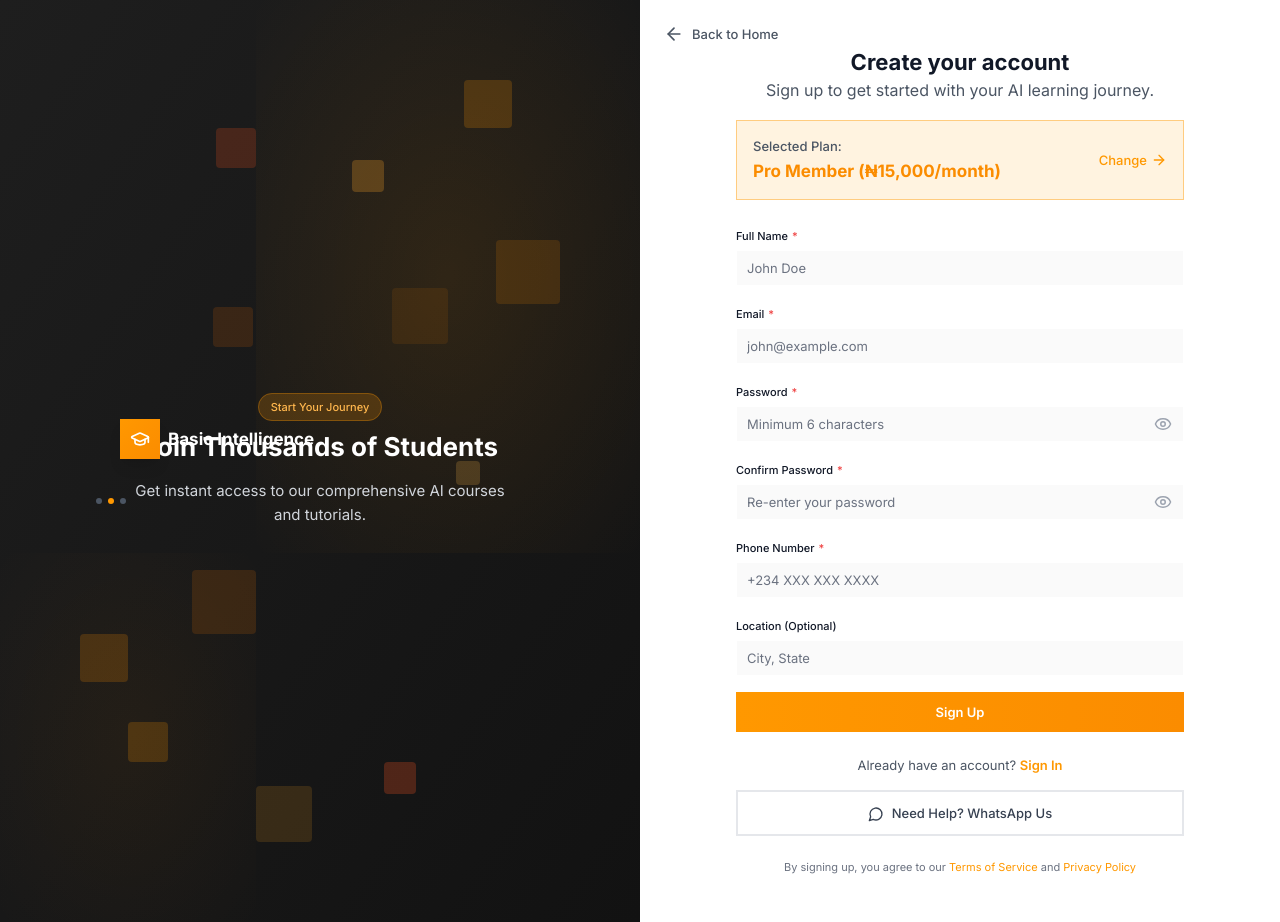
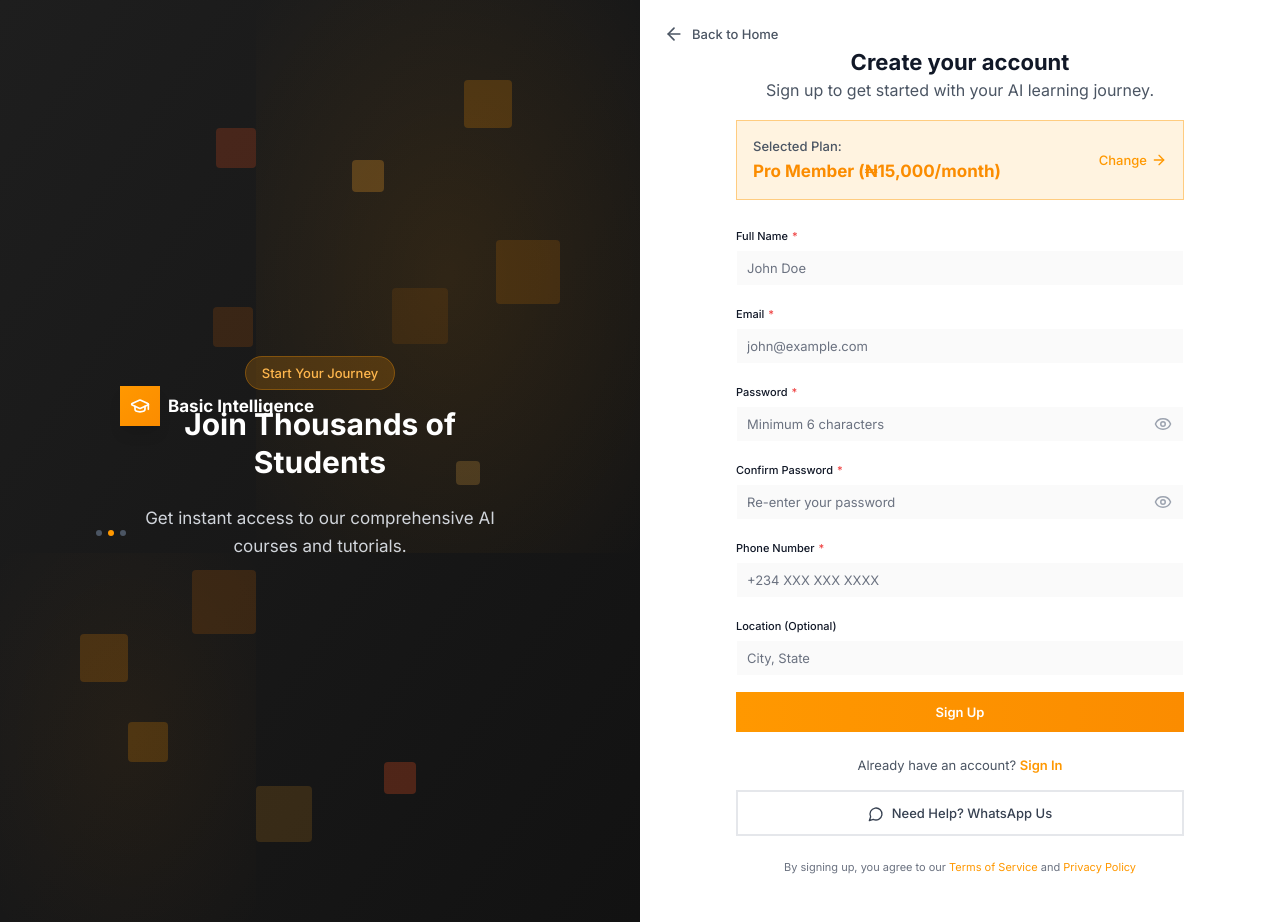
Before and after one commit to Bukassi600104/Basic-Intelligence-AI-School, a React (Vite) app: page /signup in a window 1280 px wide. Built offline with nearby package versions, Linux system fonts and the light colour scheme; no server answers.

Commit message:
fix: increase spacing in auth pages left panel to prevent text overlap

```diff
--- a/src/pages/auth/SignInPage.jsx
+++ b/src/pages/auth/SignInPage.jsx
@@ -151,18 +151,18 @@ const SignInPage = () => {
         </Link>
 
         {/* Central content */}
-        <div className="max-w-md text-center z-10 px-6">
-          <div className="inline-block mb-4">
-            <span className="bg-orange-500/20 text-orange-300 px-3 py-1.5 rounded-full text-xs border border-orange-500/30 font-medium">
+        <div className="max-w-md text-center z-10 px-8">
+          <div className="inline-block mb-6">
+            <span className="bg-orange-500/20 text-orange-300 px-4 py-2 rounded-full text-sm border border-orange-500/30 font-medium">
               Welcome Back
             </span>
           </div>
 
-          <h1 className="text-3xl font-bold mb-4 leading-tight">
+          <h1 className="text-4xl font-bold mb-6 leading-tight">
             Continue Your AI Journey
           </h1>
 
-          <p className="text-base text-gray-300 leading-relaxed">
+          <p className="text-lg text-gray-300 leading-relaxed">
             Access your courses, prompt library, and exclusive AI tutorials.
           </p>
         </div>
--- a/src/pages/auth/SignUpPage.jsx
+++ b/src/pages/auth/SignUpPage.jsx
@@ -184,18 +184,18 @@ const SignUpPage = () => {
         </Link>
 
         {/* Central content */}
-        <div className="max-w-md text-center z-10 px-6">
-          <div className="inline-block mb-4">
-            <span className="bg-orange-500/20 text-orange-300 px-3 py-1.5 rounded-full text-xs border border-orange-500/30 font-medium">
+        <div className="max-w-md text-center z-10 px-8">
+          <div className="inline-block mb-6">
+            <span className="bg-orange-500/20 text-orange-300 px-4 py-2 rounded-full text-sm border border-orange-500/30 font-medium">
               Start Your Journey
             </span>
           </div>
 
-          <h1 className="text-3xl font-bold mb-4 leading-tight">
+          <h1 className="text-4xl font-bold mb-6 leading-tight">
             Join Thousands of Students
           </h1>
 
-          <p className="text-base text-gray-300 leading-relaxed">
+          <p className="text-lg text-gray-300 leading-relaxed">
             Get instant access to our comprehensive AI courses and tutorials.
           </p>
         </div>
```
